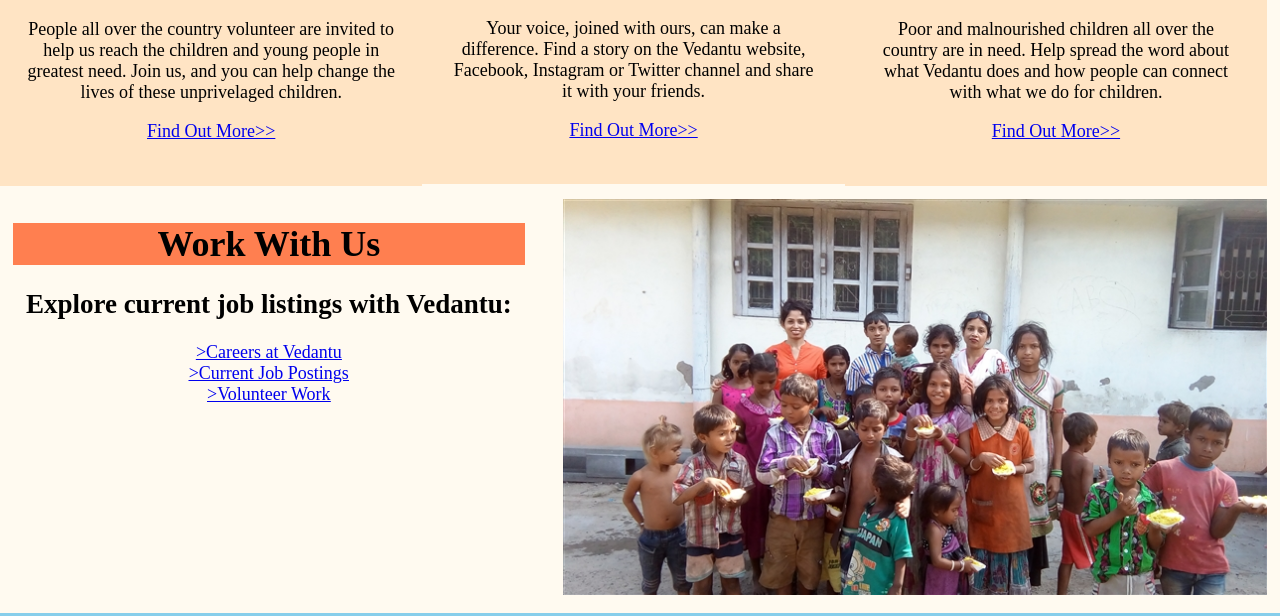
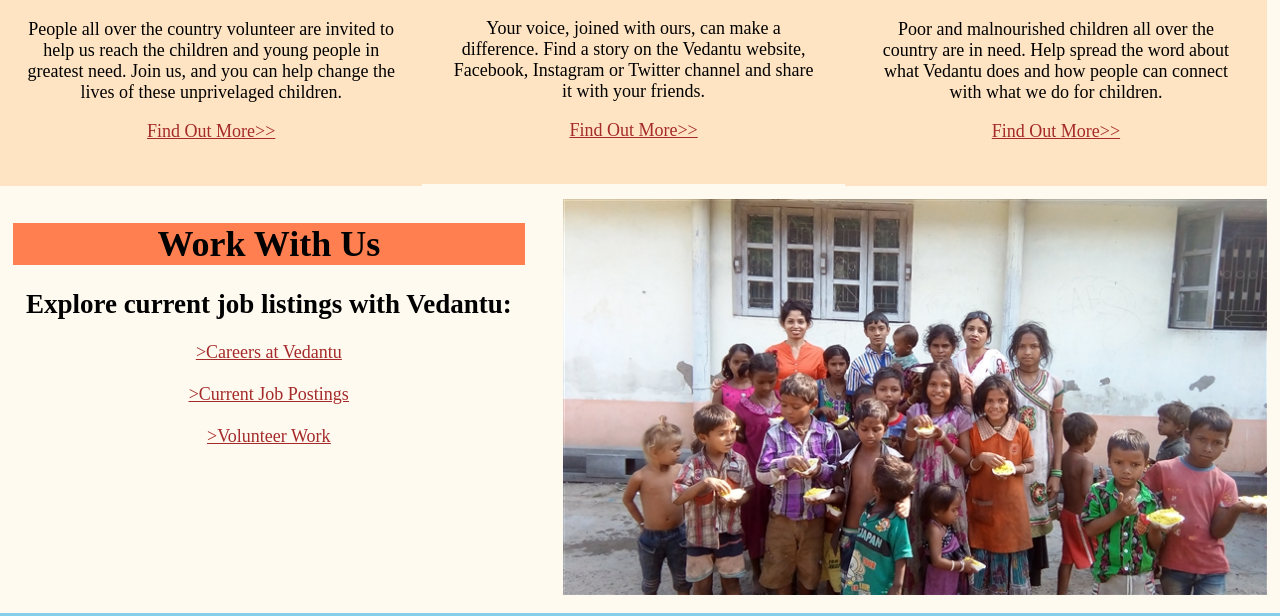
Before and after one commit to vanshikaa8/vanshikaa8.github.io, a plain HTML site: page index.html in a window 1280 px wide. Shown: the part 1510-2126 px from the top of the page. Drawn offline with Linux system fonts and the light colour scheme.

Commit message:
Update index.html

```diff
--- a/index.html
+++ b/index.html
@@ -14,7 +14,7 @@
 <div class="header">
     <img src="logo.png">
     <h1>&nbsp;&nbsp;Vedantu NGO | <i>for every child</i> </h1>
-    <p>Address: 23, Tulsi Nagar, near Nipania, Jaipur, Rajasthan - 302001, <a href="#"> 9821022292</a></p>
+    <p>Address: 23, Tulsi Nagar, near Nipania, Jaipur, Rajasthan - 302001, <a style="color: black" href="#"> 9821022292</a></p>
 
 </div>
         <div class="clearfix"></div>
@@ -46,7 +46,7 @@
         <h2>Volunteer With Us</h2>
         <p>People all over the country volunteer are invited to help us reach the children and young people in greatest need. Join us, and you can help change the lives of these unprivelaged children.
         </p>
-        <p><a href="#">Find Out More>></a></p>
+        <p><a style="color:brown" href="#">Find Out More>></a></p>
     </div>
 
     <div class="one-third">
@@ -54,7 +54,7 @@
         <h2>Speak out!</h2>
         <p>Your voice, joined with ours, can make a difference. Find a story on the Vedantu website, Facebook, Instagram or Twitter channel and share it with your friends.
         </p>
-        <p><a href="#">Find Out More>></a></p>
+        <p><a style="color:brown" href="#">Find Out More>></a></p>
     </div>
 
     <div class="one-third">
@@ -62,7 +62,7 @@
         <h2>Stay connected</h2>
         <p>Poor and malnourished children all over the country are in need. Help spread the word about what Vedantu does and how people can connect with what we do for children.
         </p>
-        <p><a href="#">Find Out More>></a></p>
+        <p><a style="color:brown" href="#">Find Out More>></a></p>
     </div>
 
  </div>
@@ -76,9 +76,9 @@
     <div class="left-col">
         <h1 class="heading">Work With Us</h1>
         <h2>Explore current job listings with Vedantu:</h2>
-        <a href="#"><u> >Careers at Vedantu</u></a><br>
-        <a href="#"><u> >Current Job Postings</u></a><br>
-        <a href="#"><u>
+        <a style="color:brown" href="#"><u> >Careers at Vedantu</u></a><br><br>
+        <a style="color:brown" href="#"><u> >Current Job Postings</u></a><br><br>
+        <a style="color:brown" href="#"><u>
         >Volunteer Work</u></a>
     </div>
 
```
